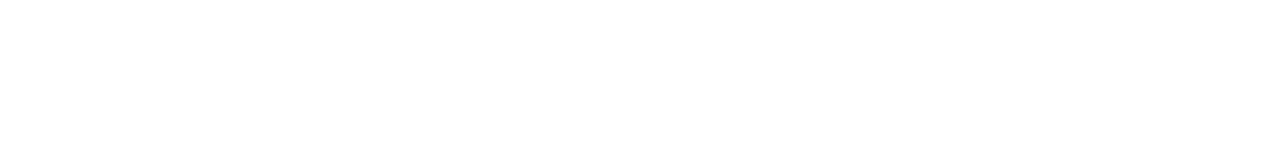
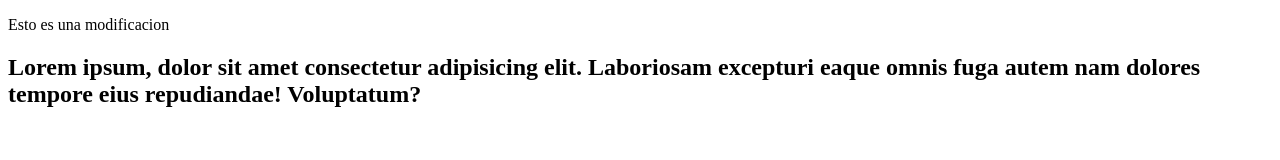
Before and after one commit to isramagix/Practice-git, a plain HTML site: page index.html in a window 1280 px wide. Drawn offline with Linux system fonts and the light colour scheme.

Commit message:
Se añadio h2

```diff
--- a/index.html
+++ b/index.html
@@ -5,5 +5,12 @@
     <meta name="viewport" content="width=device-width, initial-scale=1.0" />
     <title>Document</title>
   </head>
-  <body></body>
+  <body>
+    <p>Esto es una modificacion</p>
+    <h2>
+      Lorem ipsum, dolor sit amet consectetur adipisicing elit. Laboriosam
+      excepturi eaque omnis fuga autem nam dolores tempore eius repudiandae!
+      Voluptatum?
+    </h2>
+  </body>
 </html>
```
